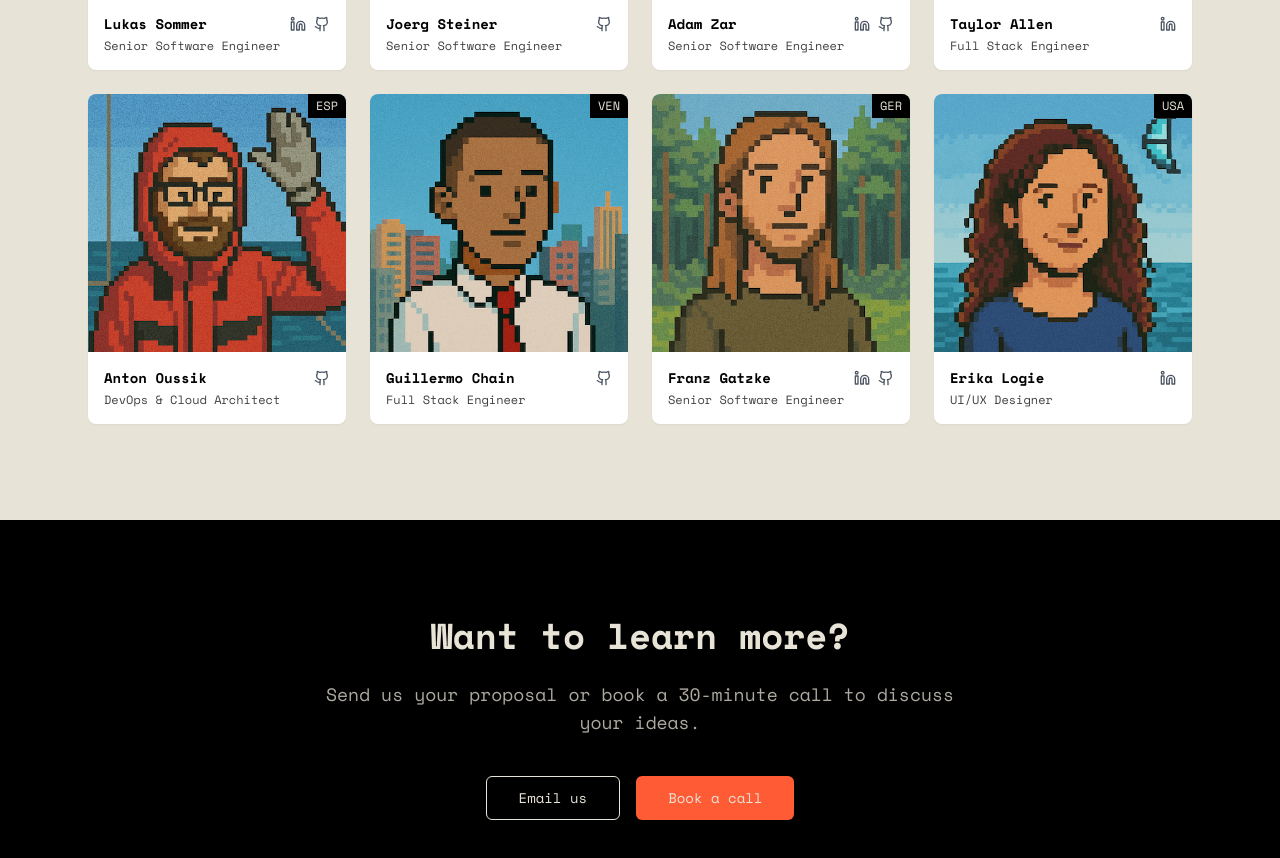
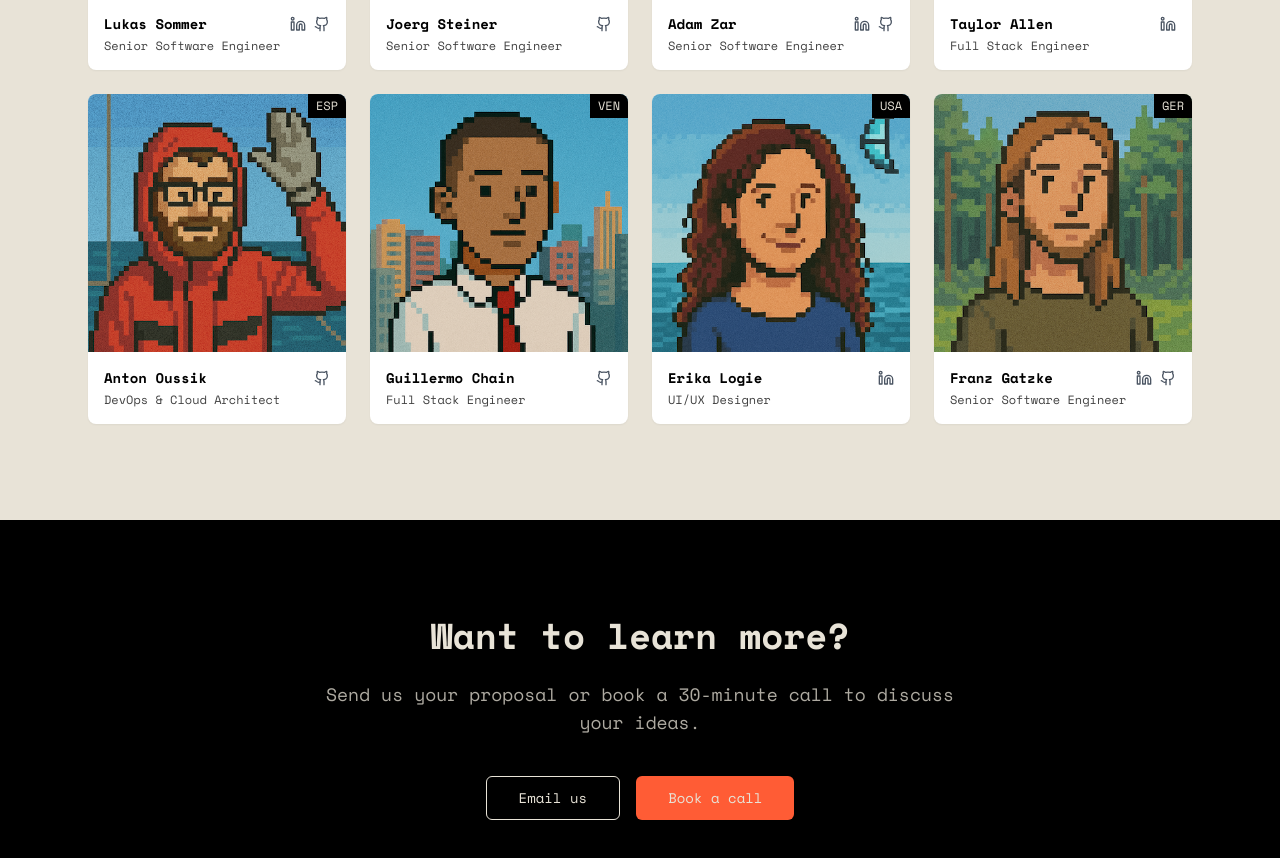
Before and after one commit to goodthingsdev/good-things-collective, a React (Vite) app: page /about in a window 1280 px wide. Shown: the part 1768-2626 px from the top of the page. Built offline with nearby package versions, Linux system fonts and the light colour scheme.

Commit message:
Swap team members

```diff
--- a/src/components/about/TeamSection.tsx
+++ b/src/components/about/TeamSection.tsx
@@ -53,6 +53,14 @@ const teamMembers = [
     github: "https://github.com/luisgchain"
   },
   {
+    name: "Erika Logie",
+    role: "UI/UX Designer",
+    location: "USA",
+    image: "/uploads/7c11e801-4d16-46a6-9c72-81c4fa9b3386.png",
+    square: true,
+    linkedin: "https://www.linkedin.com/in/erika-logie-3a15647/"
+  },
+  {
     name: "Franz Gatzke",
     role: "Senior Software Engineer",
     location: "GER",
@@ -60,14 +68,6 @@ const teamMembers = [
     square: true,
     linkedin: "https://www.linkedin.com/in/franz-gatzke/",
     github: "https://github.com/justTB"
-  },
-  {
-    name: "Erika Logie",
-    role: "UI/UX Designer",
-    location: "USA",
-    image: "/uploads/7c11e801-4d16-46a6-9c72-81c4fa9b3386.png",
-    square: true,
-    linkedin: "https://www.linkedin.com/in/erika-logie-3a15647/"
   }
 ];
 
```
